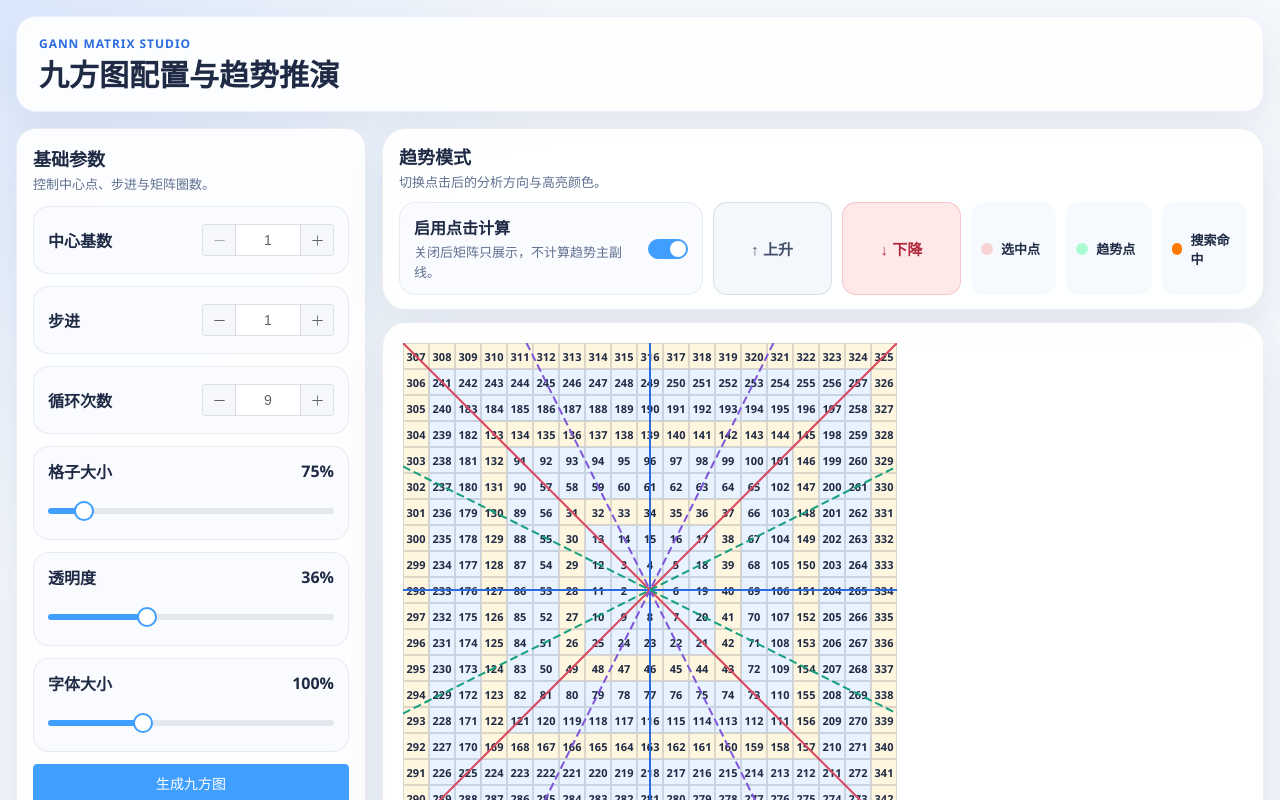
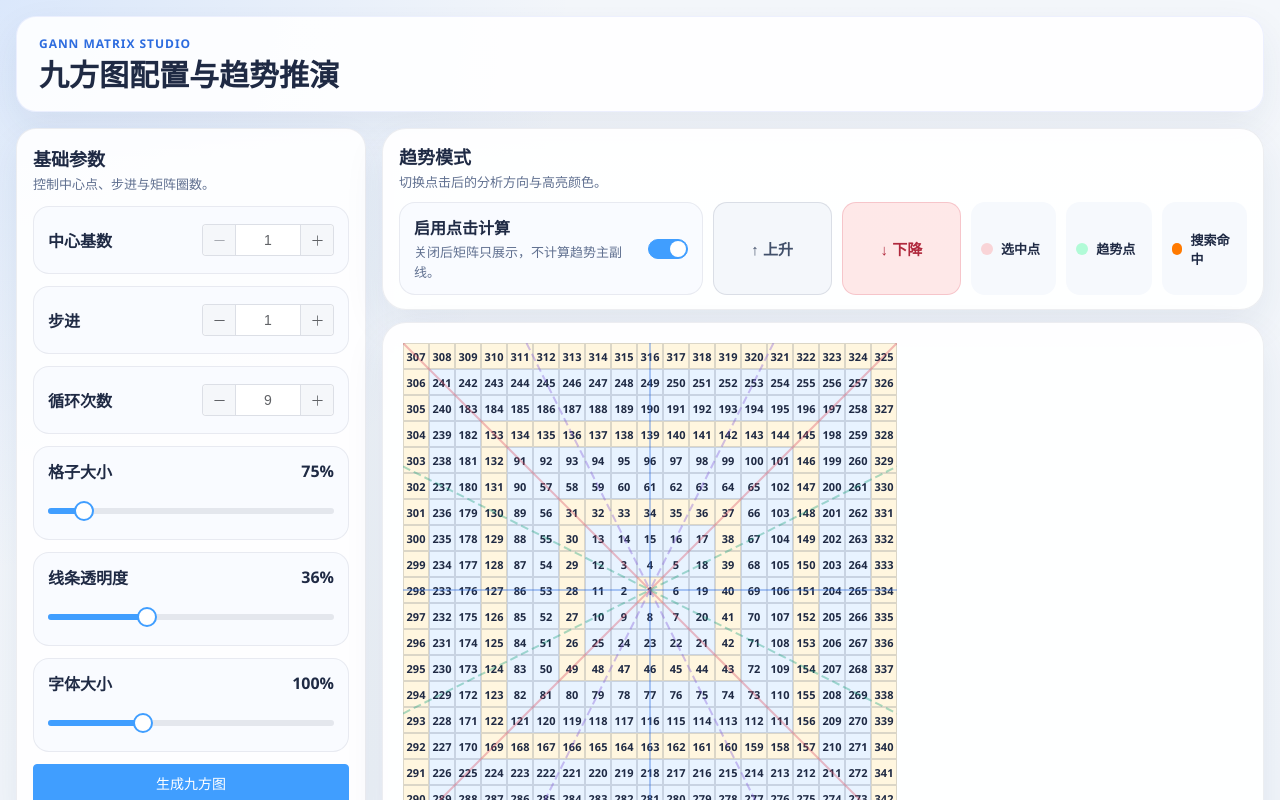
Before and after one commit to johnnywwy/gann, a Vue app: page / in a window 1280 px wide. Shown: the top 800 px of the page. Built offline with nearby package versions, Linux system fonts and the light colour scheme.

Commit message:
feat：1.0基本完成

```diff
--- a/src/App.vue
+++ b/src/App.vue
@@ -55,7 +55,7 @@ const form = reactive({
   step: 1,
   loop: 9,
   cellScale: 75,
-  trendOpacity: 36,
+  lineOpacity: 36,
   fontScale: 100,
   showDiagonal: true,
   showCross: true,
@@ -105,18 +105,16 @@ const displayOptions = [
  * 上升沿用当前配色，下降时反转两者的高亮颜色。
  */
 const trendPalette = computed(() => {
-  const alpha = Math.max(0.12, Math.min(0.85, form.trendOpacity / 100));
-
   if (form.trendDirection === "down") {
     return {
-      selected: `rgba(255, 142, 142, ${alpha})`,
-      trend: `rgba(45, 255, 142, ${alpha})`,
+      selected: "rgba(255, 142, 142, 0.34)",
+      trend: "rgba(45, 255, 142, 0.34)",
     };
   }
 
   return {
-    selected: `rgba(45, 255, 142, ${alpha})`,
-    trend: `rgba(255, 142, 142, ${alpha})`,
+    selected: "rgba(45, 255, 142, 0.34)",
+    trend: "rgba(255, 142, 142, 0.34)",
   };
 });
 
--- a/src/components/ControlPanel.vue
+++ b/src/components/ControlPanel.vue
@@ -32,10 +32,10 @@
 
         <div class="field-card slider-card">
           <div class="slider-head">
-            <span class="field-label">透明度</span>
-            <strong>{{ form.trendOpacity }}%</strong>
+            <span class="field-label">线条透明度</span>
+            <strong>{{ form.lineOpacity }}%</strong>
           </div>
-          <el-slider v-model="form.trendOpacity" :min="10" :max="85" :step="5" />
+          <el-slider v-model="form.lineOpacity" :min="10" :max="85" :step="5" />
         </div>
 
         <div class="field-card slider-card">
--- a/src/components/MatrixBoard.vue
+++ b/src/components/MatrixBoard.vue
@@ -63,6 +63,7 @@
               :y2="totalSize"
               stroke="#2d6cdf"
               stroke-width="2"
+              :stroke-opacity="form.lineOpacity / 100"
             />
             <line
               v-if="form.showCross"
@@ -72,6 +73,7 @@
               :y2="centerPx"
               stroke="#2d6cdf"
               stroke-width="2"
+              :stroke-opacity="form.lineOpacity / 100"
             />
 
             <line
@@ -82,6 +84,7 @@
               :y2="totalSize"
               stroke="#d9485f"
               stroke-width="2"
+              :stroke-opacity="form.lineOpacity / 100"
             />
             <line
               v-if="form.showDiagonal"
@@ -91,9 +94,10 @@
               :y2="totalSize"
               stroke="#d9485f"
               stroke-width="2"
+              :stroke-opacity="form.lineOpacity / 100"
             />
 
-            <g v-if="form.showHorseLine && horseLineCoords">
+            <g v-if="form.showHorseLine && horseLineCoords" :opacity="form.lineOpacity / 100">
               <line
                 :x1="horseLineCoords.x1"
                 :y1="horseLineCoords.y1"
@@ -114,7 +118,7 @@
               />
             </g>
 
-            <g v-if="form.showHorseLineFlat && horseLineFlatCoords">
+            <g v-if="form.showHorseLineFlat && horseLineFlatCoords" :opacity="form.lineOpacity / 100">
               <line
                 :x1="horseLineFlatCoords.x1"
                 :y1="horseLineFlatCoords.y1"
```
